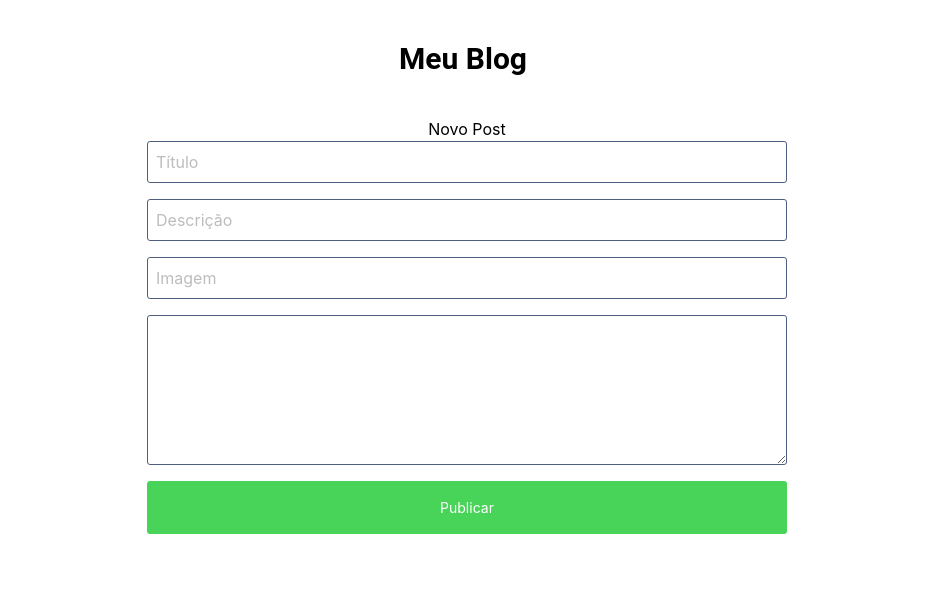
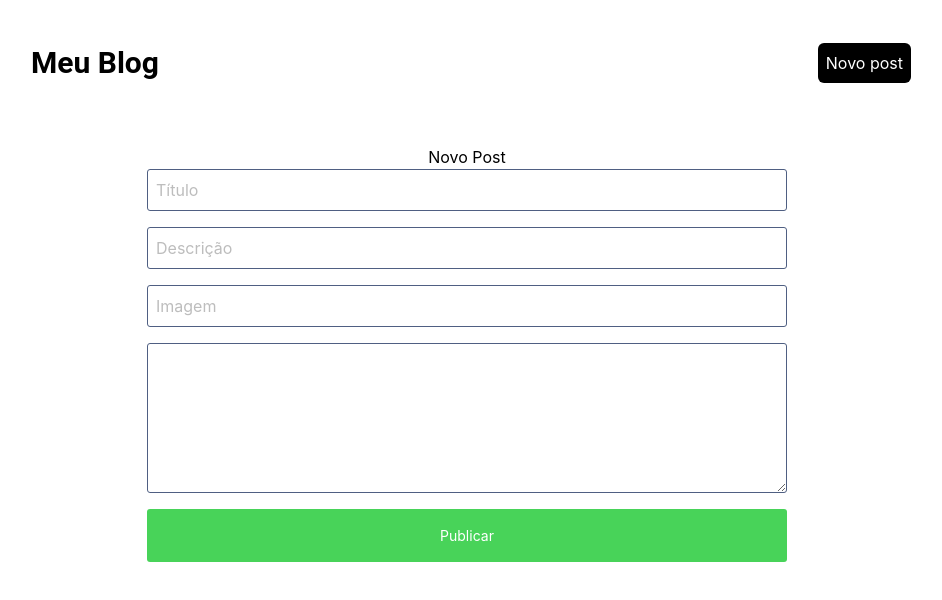
Before and after one commit to MatheusSGomes/blog-nextjs, a Next.js app: page /posts/publish in a window 1280 px wide. Shown: the top 600 px of the page, without its empty margins (173-1115 px from the left). Built offline with nearby package versions, Linux system fonts and the light colour scheme.

Commit message:
feat: link to new post blog

```diff
--- a/data/@types/BlogPostInterface.ts
+++ b/data/@types/BlogPostInterface.ts
@@ -4,5 +4,5 @@ export interface BlogPost {
     description: string;
     picture: string;
     slug: string;
-    content?: JSX.Element;
+    content?: JSX.Element|string;
 }
--- a/pages/_app.js
+++ b/pages/_app.js
@@ -1,6 +1,7 @@
 import '../styles/globals.css';
 import Head from 'next/head';
 import { Typography } from '@material-tailwind/react';
+import Link from 'next/link';
 
 function MyApp({ Component, pageProps }) {
   return (
@@ -11,16 +12,13 @@ function MyApp({ Component, pageProps }) {
         <link rel="icon" href="/favicon.ico" />
       </Head>
       <main class="px-5 lg:py-0 mx-auto max-w-screen-lg">
-        <div className="px-4 py-3 my-5 border-none rounded-xl bg-white">
-          <div className="flex items-center justify-center gap-y-4">
-            <Typography
-              as="a"
-              href="/"
-              variant="h3"
-              className="mr-4 ml-2 cursor-pointer py-1.5 text-black"
-            >
+        <div className="p-4 mt-5 mb-10 border-none rounded-xl bg-white">
+          <div className="flex items-center justify-between">
+            <Typography as="a" href="/" variant="h3" className="mr-4 ml-2 cursor-pointer py-1.5 text-black">
               Meu Blog
             </Typography>
+
+            <Link class="text-white bg-black p-2 rounded-md" href="posts/publish">Novo post</Link>
           </div>
         </div>
 
--- a/styles/globals.css
+++ b/styles/globals.css
@@ -32,7 +32,7 @@ a {
     color-scheme: dark;
   }
   body {
-    color: white;
+    /* color: white; */
     background: black;
   }
 }
```
